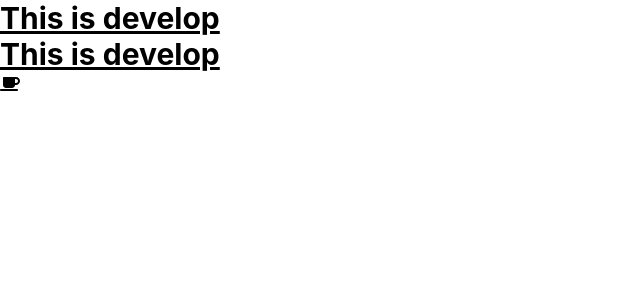
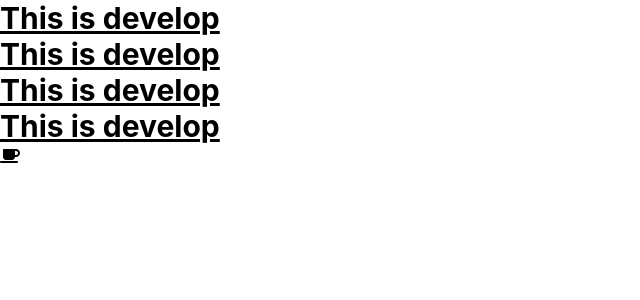
Before and after one commit to Ameer2000Mzori/MonoText-Mern, a React (Create React App) app in the folder frontend/: page / in a window 1280 px wide. Shown: the top 300 px of the page, without its empty margins (0-640 px from the left). Built offline with nearby package versions, Linux system fonts and the light colour scheme.

Commit message:
this is develop

```diff
--- a/frontend/src/App.js
+++ b/frontend/src/App.js
@@ -6,6 +6,8 @@
     <>
       <h1 className="text-3xl font-bold underline">This is develop</h1>
       <h1 className="text-3xl font-bold underline">This is develop</h1>
+      <h1 className="text-3xl font-bold underline">This is develop</h1>
+      <h1 className="text-3xl font-bold underline">This is develop</h1>
       <FontAwesomeIcon icon={faCoffee} />
     </>
   )
```
